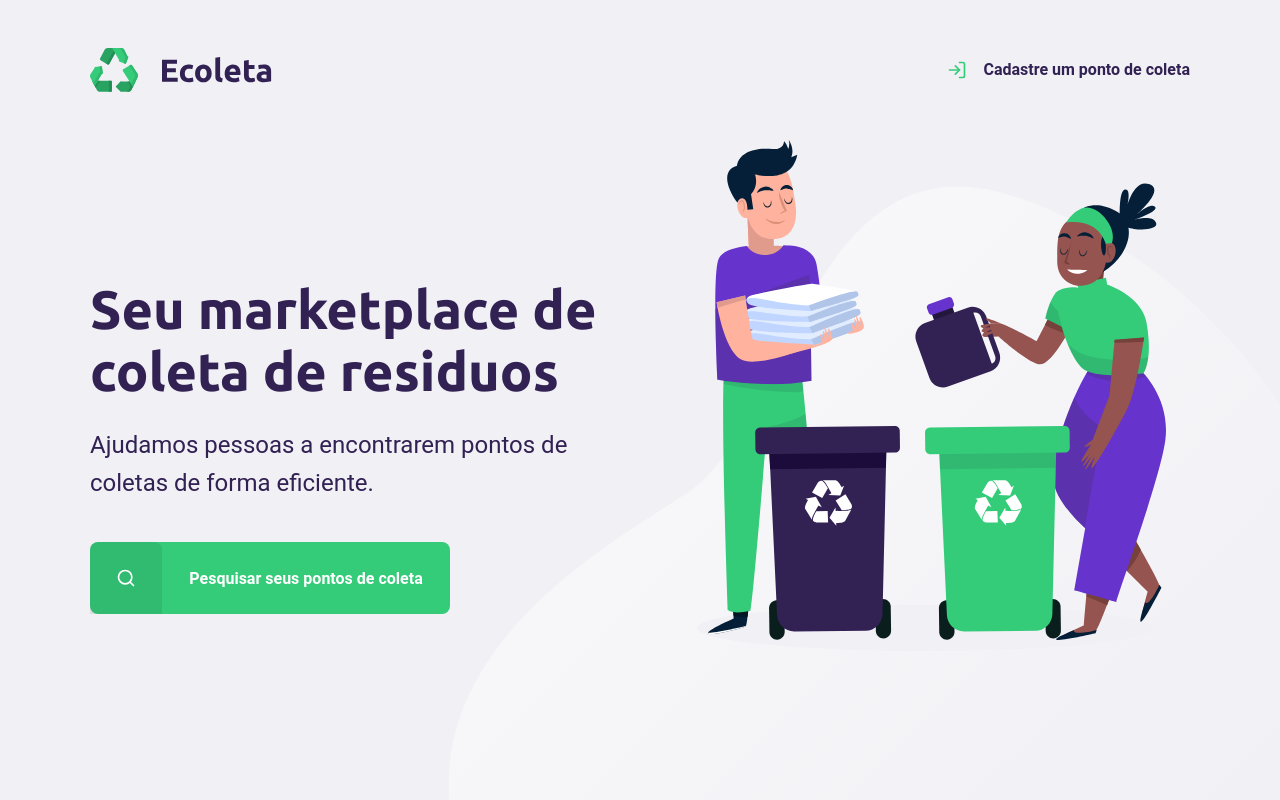
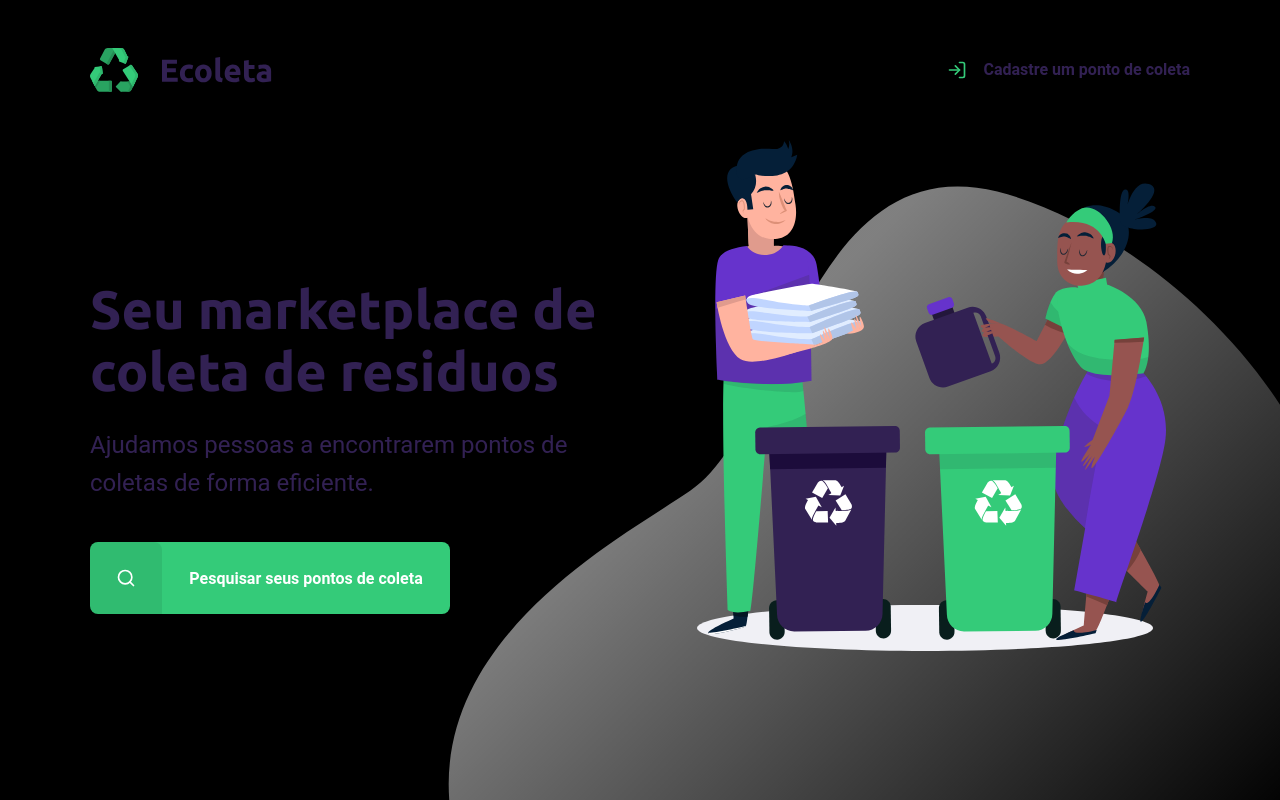
Before and after one commit to thuanedesouza/NextLevelWeek, a plain HTML site: page indexEsilizadoComClassesEImagens.html in a window 1280 px wide. Drawn offline with Linux system fonts and the light colour scheme.

Commit message:
mudança na pasta principal

```diff
--- a/indexEsilizadoComClassesEImagens.html
+++ b/indexEsilizadoComClassesEImagens.html
@@ -13,7 +13,7 @@
     -->
     <link href="https://fonts.googleapis.com/css2?family=Montserrat&family=Ubuntu:wght@700&&display=swap" rel="stylesheet">
     <!-- chamando arquivo css-->
-    <link rel="stylesheet" href="/style/main.css">
+    <link rel="stylesheet" href="../NextLevelWeek/style/main.css">
 
 
     <title>Ecoleta</title> <!-- titulo da pagina-->
@@ -22,7 +22,7 @@
     <div id = "page-home">
         <div class = "content">
             <header>
-                <img src = "/assets/logo.svg" alt = "Logomarca">
+                <img src = "../NextLevelWeek/assets/logo.svg" alt = "Logomarca">
                 <!-- alt serve pro caso de nao carregar a imagem e para acessibilidade, é isso que o leitor de tela vai ler-->
 
 
--- a/style/main.css
+++ b/style/main.css
@@ -17,7 +17,8 @@ html{
 }
 
 body{
-    background: #f0f0f5;
+    /*background: #f0f0f5;*/
+    background: #000000;
     -webkit-font-smoothing: atialiased;
 }
 /*BOX MODEL
```
Also changed, not shown: indexEstilizadoComClasses.html (+1 -1 lines), indexEstilizadoSemClasses.html (+4 -4 lines).
